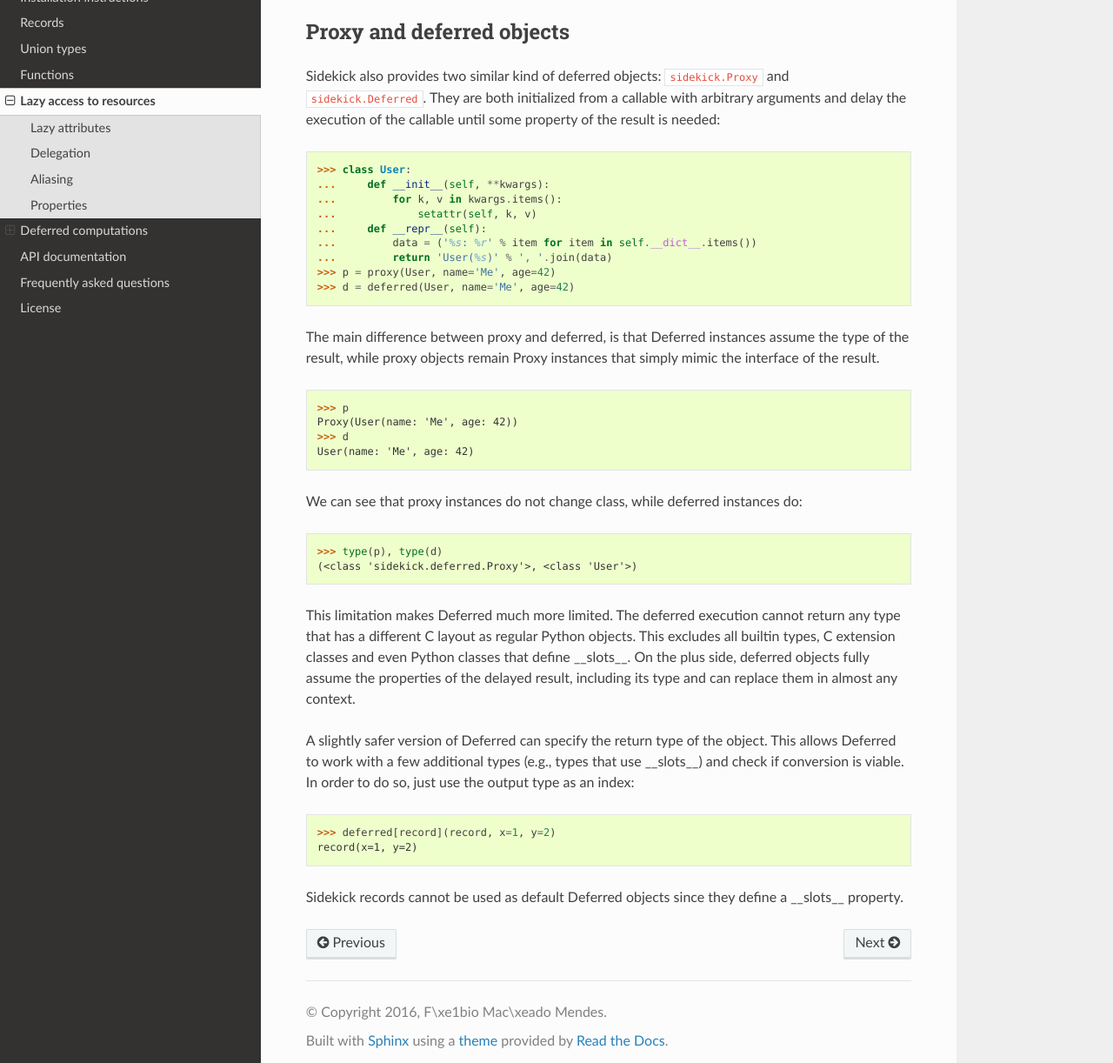
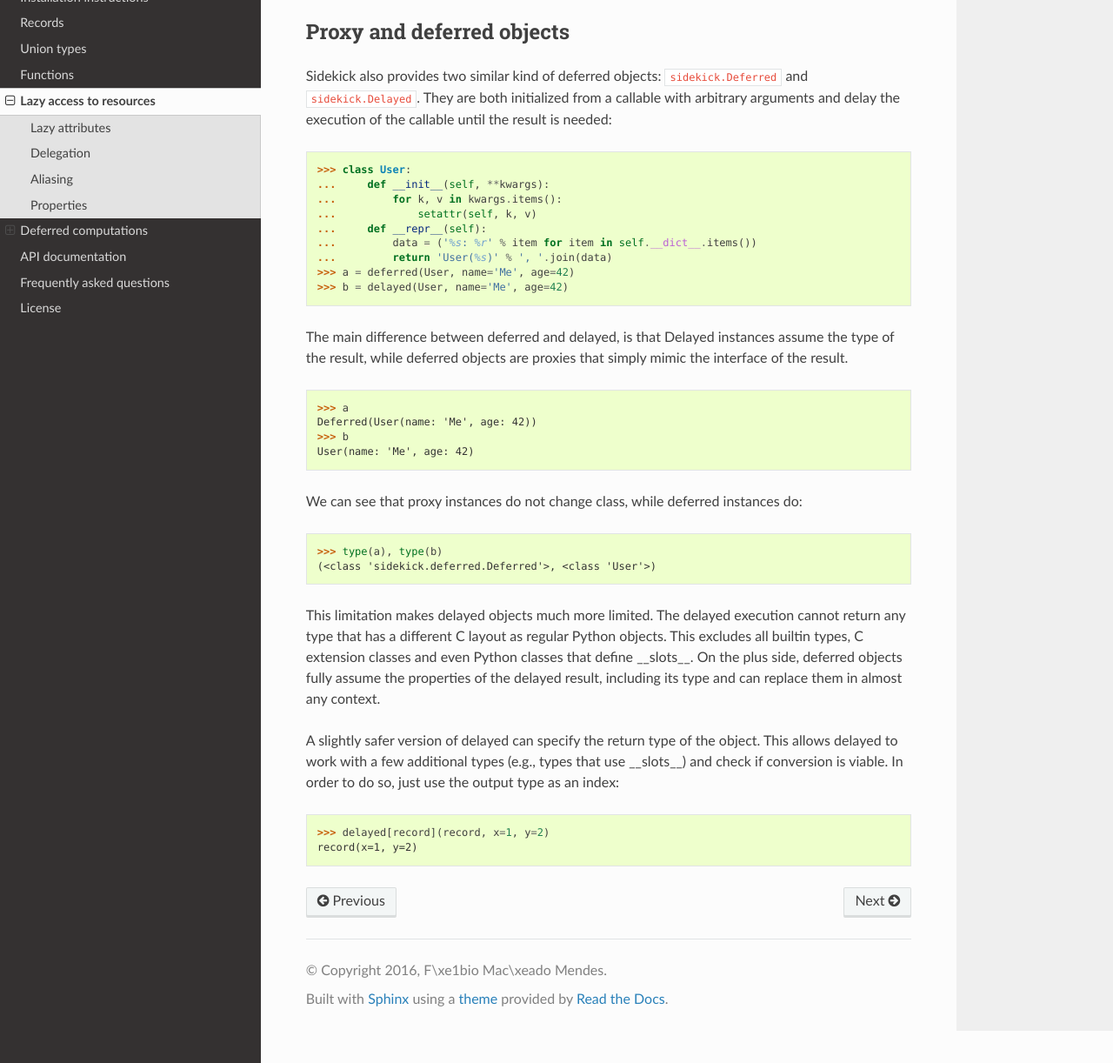
Before and after one commit to fabiommendes/sidekick, a Sphinx documentation site: the page built from docs/lazy.rst, in a window 1280 px wide and 1400 px high, scrolled down 2297 px, cut to the strip 178-1400 px from the top of the window. Shown: the whole strip at 87% size. Built offline with Sphinx 7.4.7 and the Read the Docs theme 2.0.0, drawn with Linux system fonts in a browser that asks for light colours; cross-references to code outside the pages are shown as plain code.

Commit message:
update deferred module

```diff
--- a/docs/lazy.rst
+++ b/docs/lazy.rst
@@ -149,10 +149,10 @@ modules, specially when heavy weights such as numpy, and pandas are used.
 Proxy and deferred objects
 ==========================
 
-Sidekick also provides two similar kind of deferred objects: :cls:`sidekick.Proxy`
-and :cls:`sidekick.Deferred`. They are both initialized from a callable with
-arbitrary arguments and delay the execution of the callable until some property
-of the result is needed:
+Sidekick also provides two similar kind of deferred objects: :cls:`sidekick.Deferred`
+and :cls:`sidekick.Delayed`. They are both initialized from a callable with
+arbitrary arguments and delay the execution of the callable until the result is
+needed:
 
 >>> class User:
 ...     def __init__(self, **kwargs):
@@ -161,38 +161,35 @@ of the result is needed:
 ...     def __repr__(self):
 ...         data = ('%s: %r' % item for item in self.__dict__.items())
 ...         return 'User(%s)' % ', '.join(data)
->>> p = proxy(User, name='Me', age=42)
->>> d = deferred(User, name='Me', age=42)
+>>> a = deferred(User, name='Me', age=42)
+>>> b = delayed(User, name='Me', age=42)
 
-The main difference between proxy and deferred, is that Deferred instances
-assume the type of the result, while proxy objects remain Proxy instances that
+The main difference between deferred and delayed, is that Delayed instances
+assume the type of the result, while deferred objects are proxies that
 simply mimic the interface of the result.
 
->>> p
-Proxy(User(name: 'Me', age: 42))
->>> d
+>>> a
+Deferred(User(name: 'Me', age: 42))
+>>> b
 User(name: 'Me', age: 42)
 
 We can see that proxy instances do not change class, while deferred instances
 do:
 
->>> type(p), type(d)
-(<class 'sidekick.deferred.Proxy'>, <class 'User'>)
+>>> type(a), type(b)
+(<class 'sidekick.deferred.Deferred'>, <class 'User'>)
 
-This limitation makes Deferred much more limited. The deferred execution cannot
+This limitation makes delayed objects much more limited. The delayed execution cannot
 return any type that has a different C layout as regular Python objects. This
 excludes all builtin types, C extension classes and even Python classes that
 define __slots__. On the plus side, deferred objects fully assume
 the properties of the delayed result, including its type and can replace them
 in almost any context.
 
-A slightly safer version of Deferred can specify the return type of the object.
-This allows Deferred to work with a few additional types (e.g., types that
+A slightly safer version of delayed can specify the return type of the object.
+This allows delayed to work with a few additional types (e.g., types that
 use __slots__) and check if conversion is viable. In order to do so, just use
 the output type as an index:
 
->>> deferred[record](record, x=1, y=2)
+>>> delayed[record](record, x=1, y=2)
 record(x=1, y=2)
-
-Sidekick records cannot be used as default Deferred objects since they define
-a __slots__ property.
--- a/src/sidekick/__init__.py
+++ b/src/sidekick/__init__.py
@@ -1,6 +1,6 @@
 from . import json
 from . import op
-from .deferred import proxy, deferred, Deferred, Proxy
+from .deferred import deferred, delayed, Delayed, Deferred, Proxy
 from .factories import attrgetter, caller
 from .fn import fn
 from .lazy import lazy, property, delegate_to, alias, import_later
@@ -19,7 +19,7 @@ from .lib_functions import (
 )
 from .lib_sequences import *
 from .listmagic import L
-from .placeholder import placeholder, this, F
+from .placeholder import placeholder, F
 from .predicate import *
 from .record import (
     Namespace,
```
Also changed, not shown: 6 other files.
